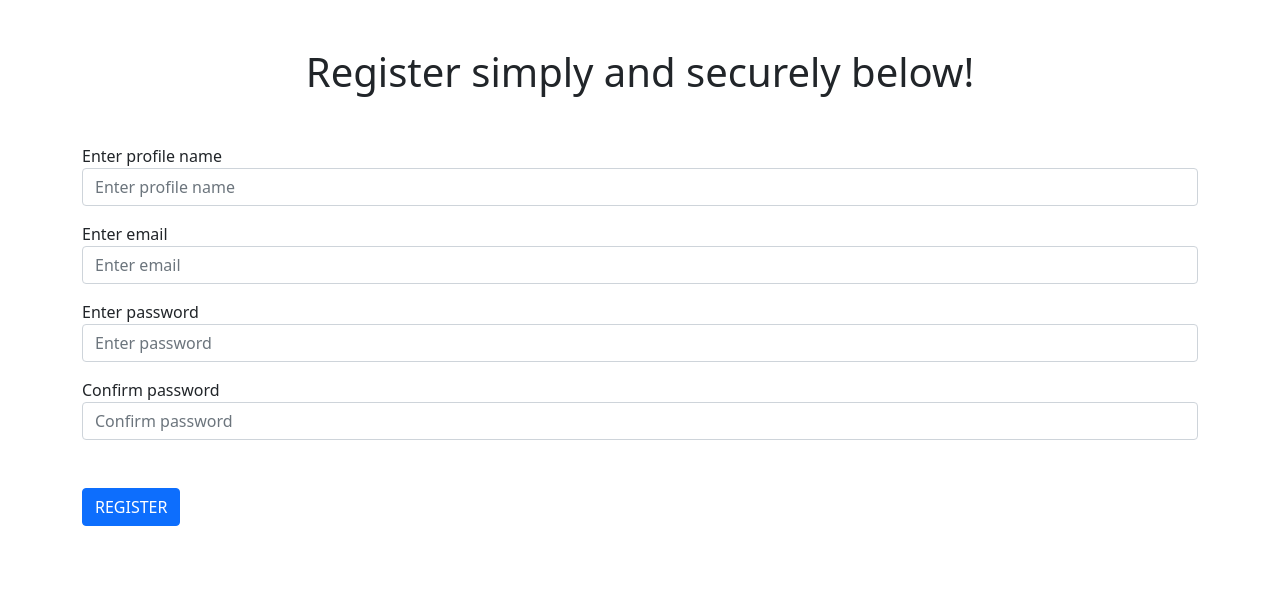
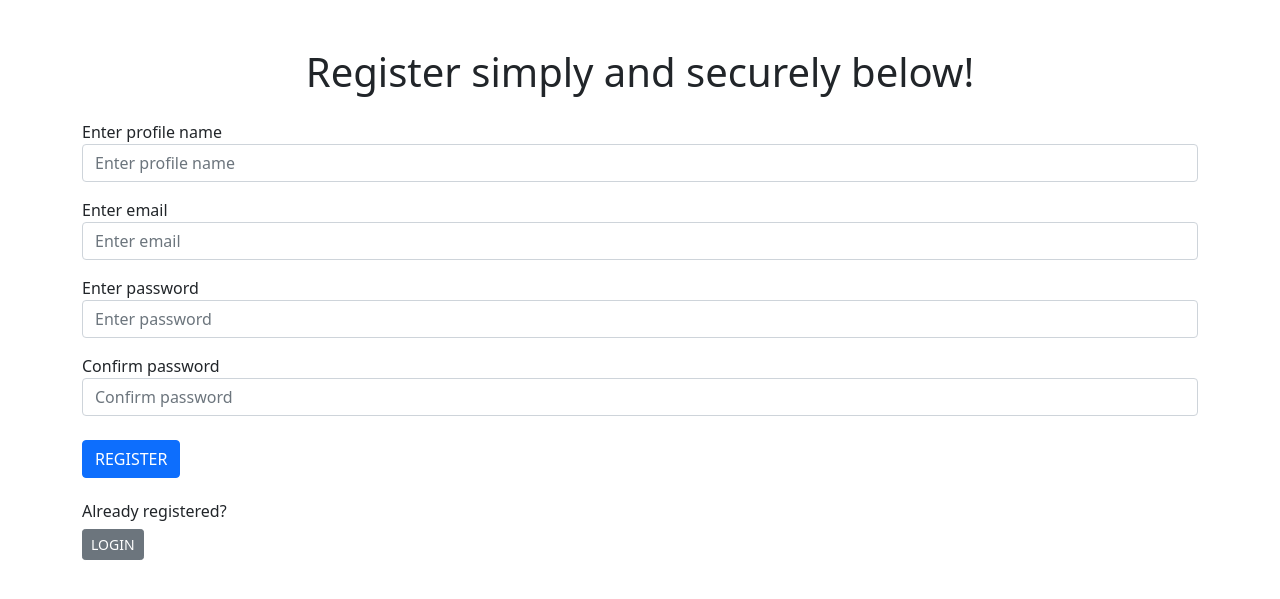
Before and after one commit to loosenthedark/work-from-my-home, a Flask app: page /register in a window 1280 px wide. Shown: the part 56-655 px from the top of the page. Run offline with Flask 2, Linux system fonts and the light colour scheme.

Commit message:
Implement conditional redirect functionality beneath reg & login forms

```diff
--- a/wfmh/templates/base.html
+++ b/wfmh/templates/base.html
@@ -128,7 +128,7 @@
       ></button>
     </div>
     {% endfor %} {% endif %} {% endwith %}
-    <h1 class="mt-5 mb-5 text-center">{% block heading %}{% endblock %}</h1>
+    <h1 class="mt-5 mb-4 text-center">{% block heading %}{% endblock %}</h1>
     {% block content %}{% endblock %}
 
     <!-- Optional JavaScript; choose one of the two! -->
--- a/wfmh/templates/register.html
+++ b/wfmh/templates/register.html
@@ -1,22 +1,21 @@
-{% extends 'base.html' %} {% block title %} WFMH | Register {% endblock %} {% block heading %} Register simply and securely below! {% endblock %} {%
-block content %}
+{% extends 'base.html' %} {% block title %} WFMH | Register {% endblock %} {%
+block heading %} Register simply and securely below! {% endblock %} {% block
+content %}
 <div class="container">
   <form method="POST" class="registration-form" novalidate>
-    {{ form.hidden_tag() }}
-    {{ form.r_profile_name.label() }} {{
-    form.r_profile_name(class='form-control mb-3', placeholder='Enter profile name')
-    }}
-    {{ form.r_email.label() }} {{
-    form.r_email(class='form-control mb-3', placeholder='Enter email')
-    }}
-    {{ form.r_password.label() }} {{
-    form.r_password(class='form-control mb-3', placeholder='Enter password')
-    }}
+    {{ form.hidden_tag() }} {{ form.r_profile_name.label() }} {{
+    form.r_profile_name(class='form-control mb-3', placeholder='Enter profile name') }} {{ form.r_email.label() }} {{ form.r_email(class='form-control
+    mb-3', placeholder='Enter email') }} {{ form.r_password.label() }} {{
+    form.r_password(class='form-control mb-3', placeholder='Enter password') }}
     {{ form.r_password_confirm.label() }} {{
-    form.r_password_confirm(class='form-control mb-5', placeholder='Confirm password')
-    }}
-    {{ form.r_submit(class='btn btn-primary')
-    }}
+    form.r_password_confirm(class='form-control mb-4', placeholder='Confirm password') }}
+    {{ form.r_submit(class='btn btn-primary') }}
+    <div class="redirect mb-3 mt-4">
+      <h6>Already registered?</h6>
+      <a class="btn btn-sm btn-secondary" href="{{ url_for('wfmh_login') }}"
+        >LOGIN</a
+      >
+    </div>
   </form>
 </div>
 {% endblock %}
```
Also changed, not shown: wfmh/templates/login.html (+8 -0 lines).
